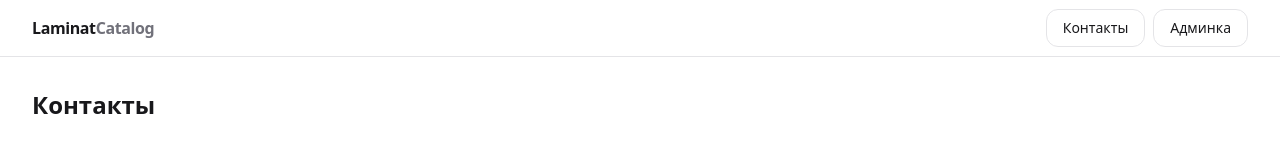
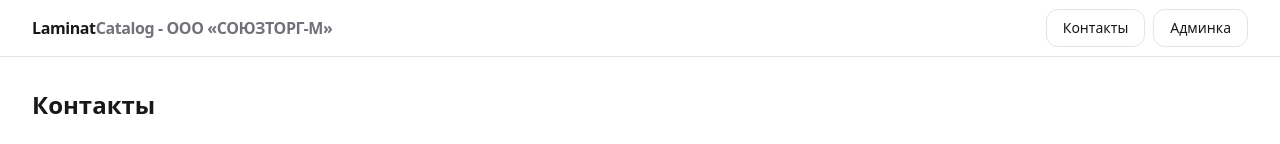
Before and after one commit to DaoSS-SYS/LaminatCatalog, a Next.js app: page /contacts in a window 1280 px wide. Shown: the top 144 px of the page. Built offline with nearby package versions, Linux system fonts and the light colour scheme.

Commit message:
Обновил страницу контактов

```diff
--- a/components/Header.tsx
+++ b/components/Header.tsx
@@ -7,7 +7,7 @@ export function Header() {
     <header className="border-b border-zinc-200 bg-white/70 backdrop-blur">
       <div className="container-page flex h-14 items-center justify-between">
         <Link href="/" className="font-semibold tracking-tight">
-          Laminat<span className="text-zinc-500">Catalog</span>
+          Laminat<span className="text-zinc-500">Catalog - ООО «СОЮЗТОРГ-М»</span>
         </Link>
         <nav className="flex items-center gap-2">
           <Link className="btn" href="/contacts">Контакты</Link>
```
